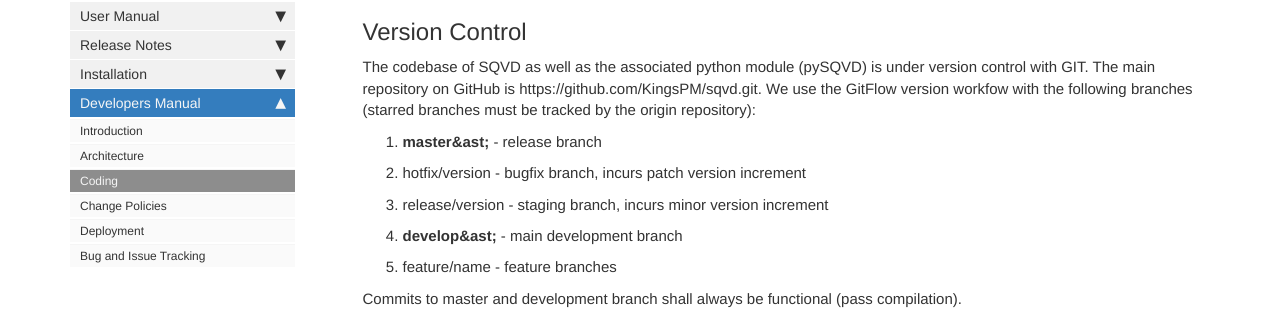
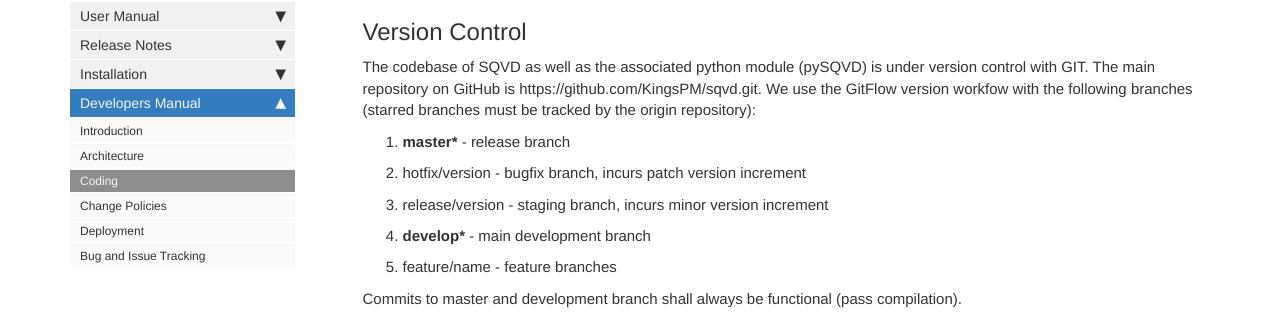
Before and after one commit to KingsPM/kingspm.github.io, a Jekyll site: the page built from pages/sqvd/sqvd_develop_coding.md, in a window 1280 px wide and 900 px high, scrolled down 396 px. Shown: the part 127-461 px from the top of the window. Built offline with Jekyll 4.4.1, drawn with Linux system fonts in a browser that asks for light colours; nearby versions of some CDN libraries; comment, search, counter and statistics services are not loaded; part of the change alters nothing that is shown.

Commit message:
Update sqvd_develop_coding.md

```diff
--- a/pages/sqvd/sqvd_develop_coding.md
+++ b/pages/sqvd/sqvd_develop_coding.md
@@ -16,10 +16,10 @@ repository on GitHub is https://github.com/KingsPM/sqvd.git.
 We use the GitFlow version workfow with the following branches (starred branches must be tracked by the origin
 repository):
 
-1. **master&ast;** - release branch
+1. **master\*** - release branch
 2. hotfix/version - bugfix branch, incurs patch version increment
 3. release/version - staging branch, incurs minor version increment
-4. **develop&ast;** - main development branch
+4. **develop\*** - main development branch
 5. feature/name - feature branches
 
 Commits to master and development branch shall always be functional (pass compilation).
```
